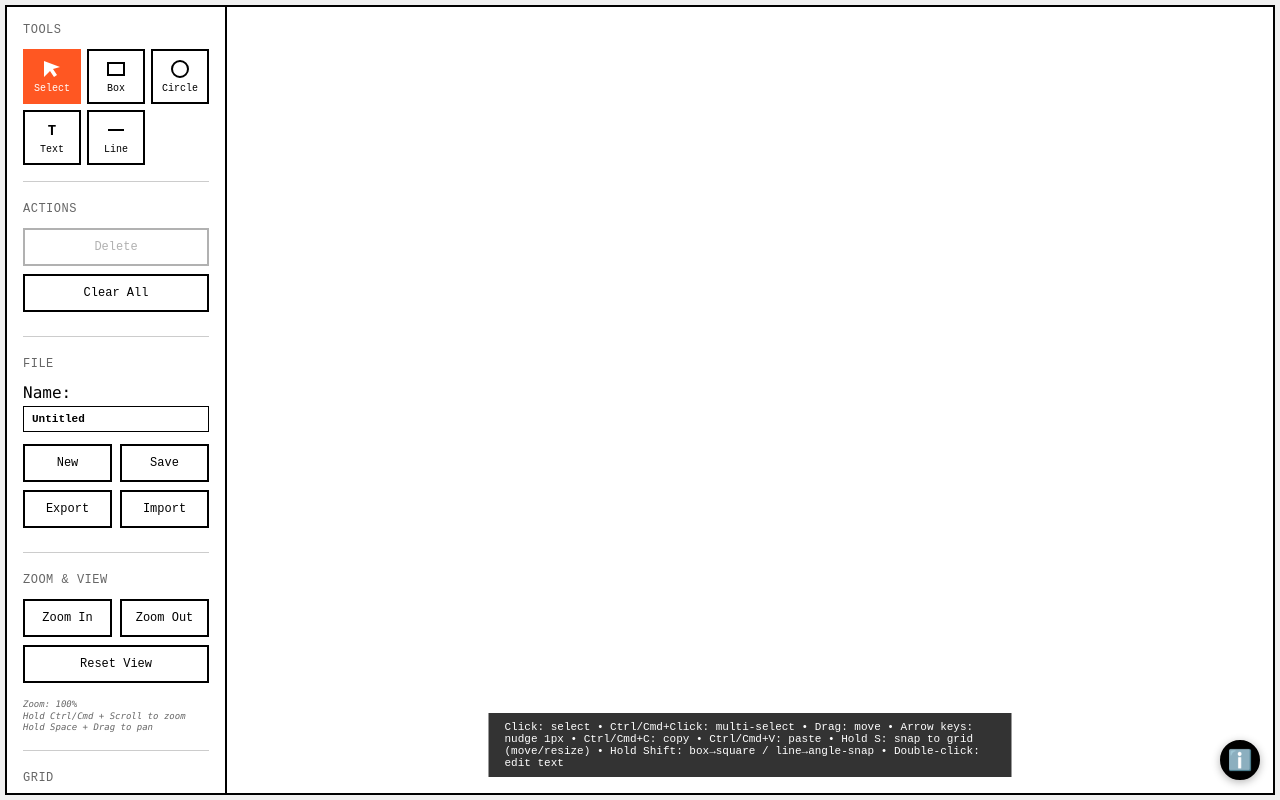
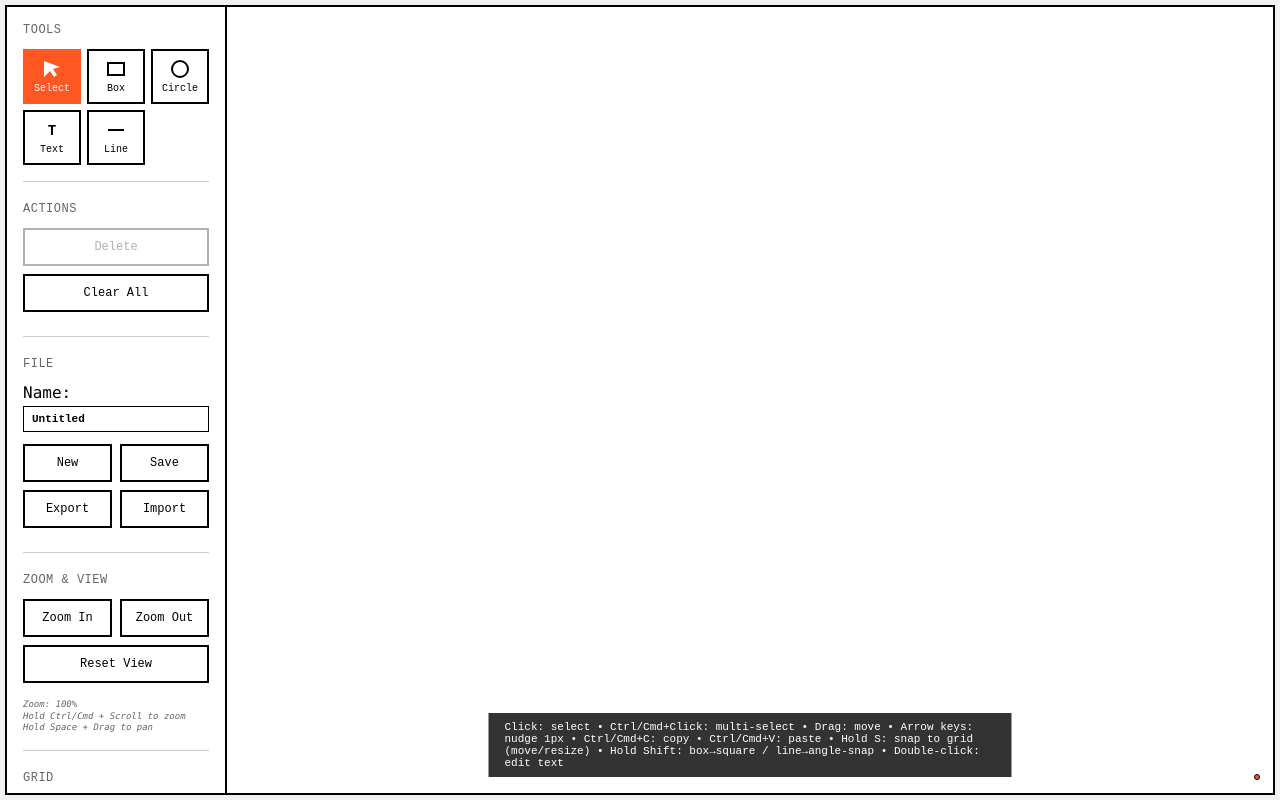
Before and after one commit to stephanschulz/Planwerk, a Svelte app: page / in a window 1280 px wide. Built offline with nearby package versions, Linux system fonts and the light colour scheme.

Commit message:
Simplify about button to 6px orange dot and remove heading from modal

```diff
--- a/src/components/DiagramBuilder.svelte
+++ b/src/components/DiagramBuilder.svelte
@@ -1863,8 +1863,7 @@
 <button
   class="about-btn"
   onclick={() => showAboutModal = !showAboutModal}
-  title="About Planwerk">
-  ℹ️
+  title="About">
 </button>
 
 <!-- About Modal -->
@@ -1872,7 +1871,6 @@
   <div class="modal-overlay" onclick={() => showAboutModal = false}>
     <div class="modal-content" onclick={(e) => e.stopPropagation()}>
       <button class="modal-close" onclick={() => showAboutModal = false}>×</button>
-      <h2>About Planwerk</h2>
       <p>Made by <strong>Stephan Schulz</strong></p>
       <a href="https://github.com/stephanschulz/Planwerk/" target="_blank" rel="noopener noreferrer">
         View on GitHub →
@@ -2237,25 +2235,19 @@
     position: fixed;
     bottom: 20px;
     right: 20px;
-    width: 40px;
-    height: 40px;
+    width: 6px;
+    height: 6px;
     border-radius: 50%;
-    background: #000000;
-    color: white;
-    border: 2px solid #000000;
-    font-size: 20px;
+    background: #ff5722;
+    border: 1px solid #000000;
     cursor: pointer;
-    display: flex;
-    align-items: center;
-    justify-content: center;
+    padding: 0;
     z-index: 1000;
     transition: all 0.2s;
-    box-shadow: 0 2px 8px rgba(0, 0, 0, 0.3);
   }
 
   .about-btn:hover {
-    background: #333333;
-    transform: scale(1.1);
+    transform: scale(1.5);
   }
 
   .modal-overlay {
@@ -2280,12 +2272,6 @@
     width: 90%;
     position: relative;
     box-shadow: 0 4px 16px rgba(0, 0, 0, 0.3);
-  }
-
-  .modal-content h2 {
-    margin: 0 0 16px 0;
-    font-size: 24px;
-    color: #000000;
   }
 
   .modal-content p {
```
Also changed, not shown: 4 other files (tests, documents, lock files or other folders).
